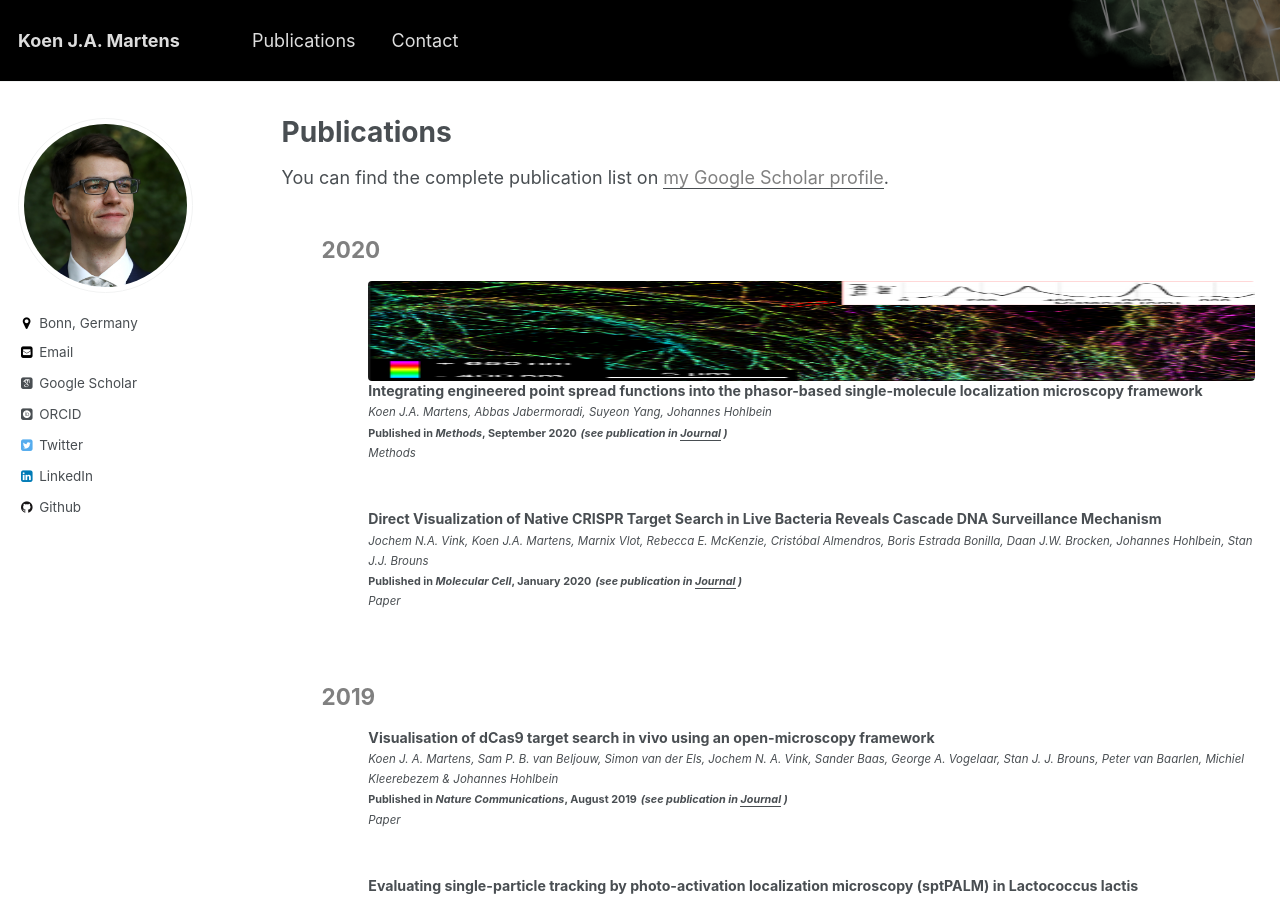
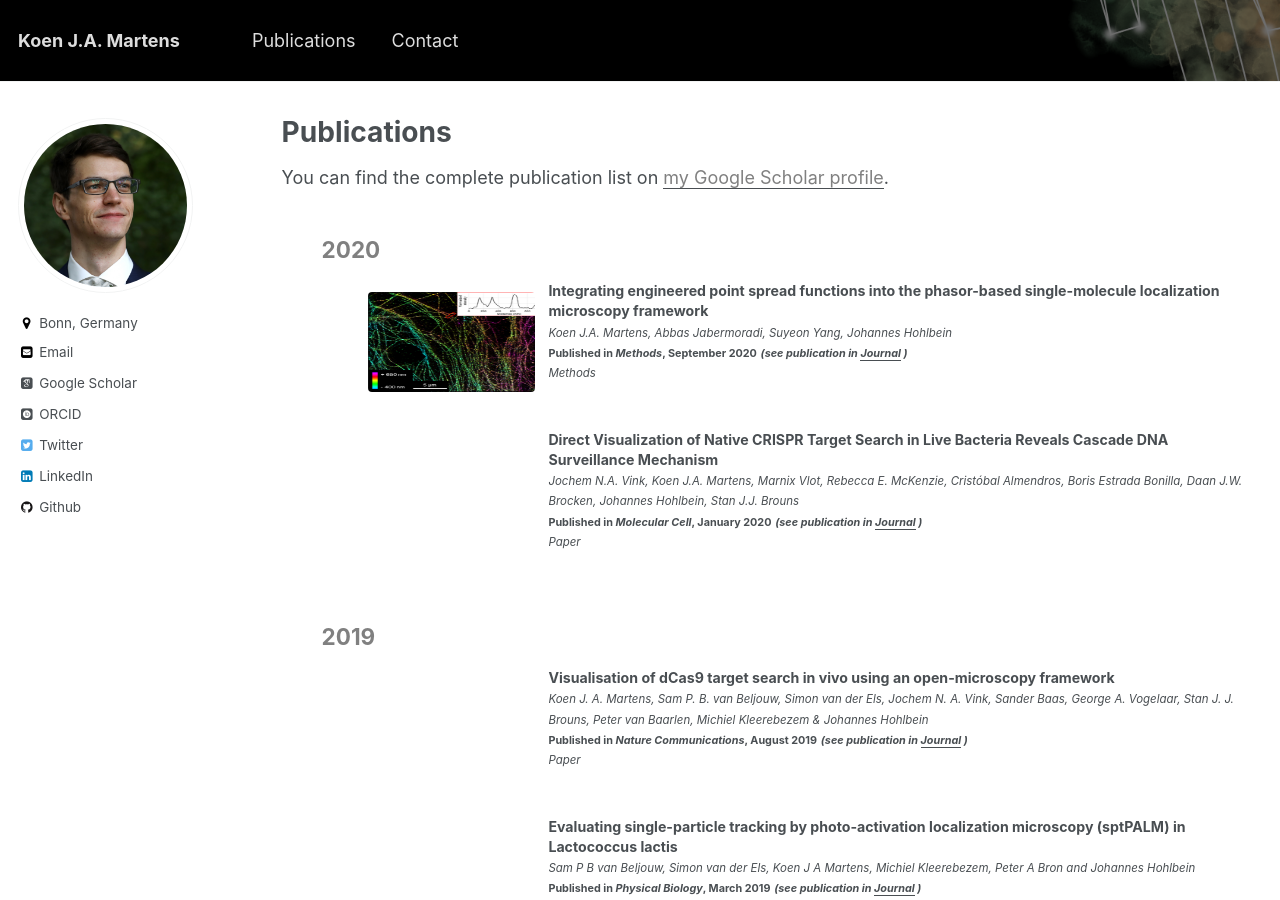
Before and after one commit to kjamartens/kjamartens.github.io, a Jekyll site: the page built from _pages/publications.md, in a window 1280 px wide and 900 px high. Built offline with Jekyll 4.4.1, drawn with Linux system fonts in a browser that asks for light colours; some web fonts are replaced.

Commit message:
Update archive-single-pub.html

```diff
--- a/_includes/archive-single-pub.html
+++ b/_includes/archive-single-pub.html
@@ -16,15 +16,15 @@
 
 	<table style="width:100%; border: none;"><tr>
 	<!--<td width="12%" style="border: none;"> <img src="/images/pub_phasor2_square.png"></td>-->
-	<td width="100%" style="border: none;">
-  <article class="archive__item" itemscope itemtype="http://schema.org/CreativeWork">
+	<td width="20%" style="border: none;">
     {% if post.teaser %}
       <div class="archive__item-teaser">
         <img src="{{ post.teaser }}" alt="">
       </div>
     {% endif %}
-
-
+	</td>
+	<td width = "80%" style="border: none;">
+	<article class="archive__item" itemscope itemtype="http://schema.org/CreativeWork">
     <span style="font-size:1.05em; line-height: 0.1; font-weight:bold" class="archive__item-title" itemprop="headline">
       {% if post.link %}
         <a href="{{ post.link }}">{{ title }}</a> <a href="{{ base_path }}{{ post.url }}" rel="permalink"><i class="fa fa-link" aria-hidden="true" title="permalink"></i><span class="sr-only">Permalink</span></a>
```
